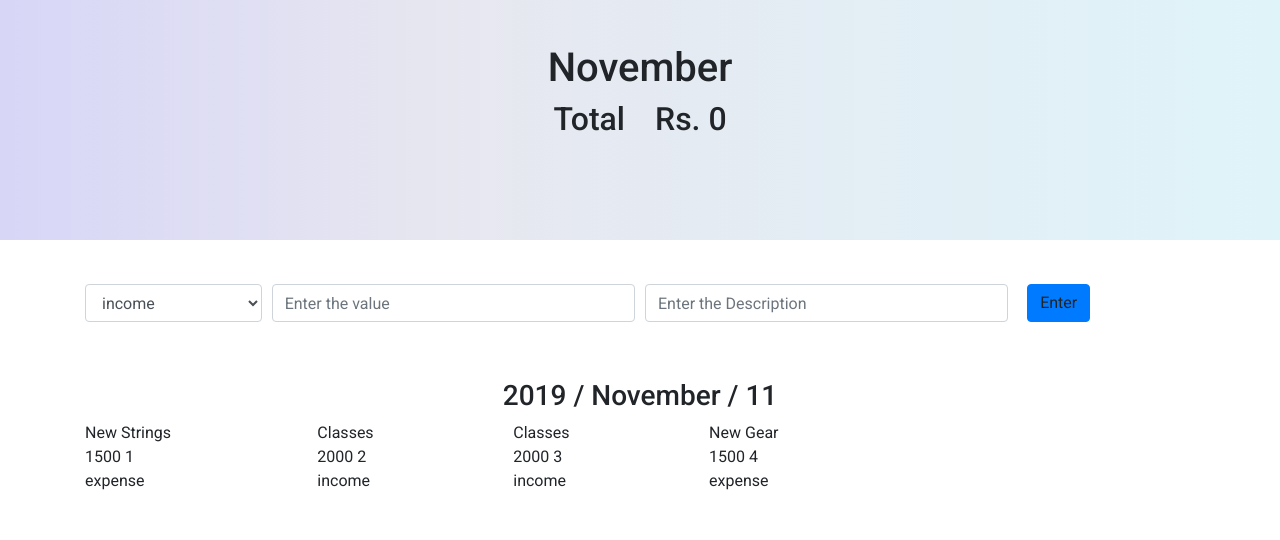
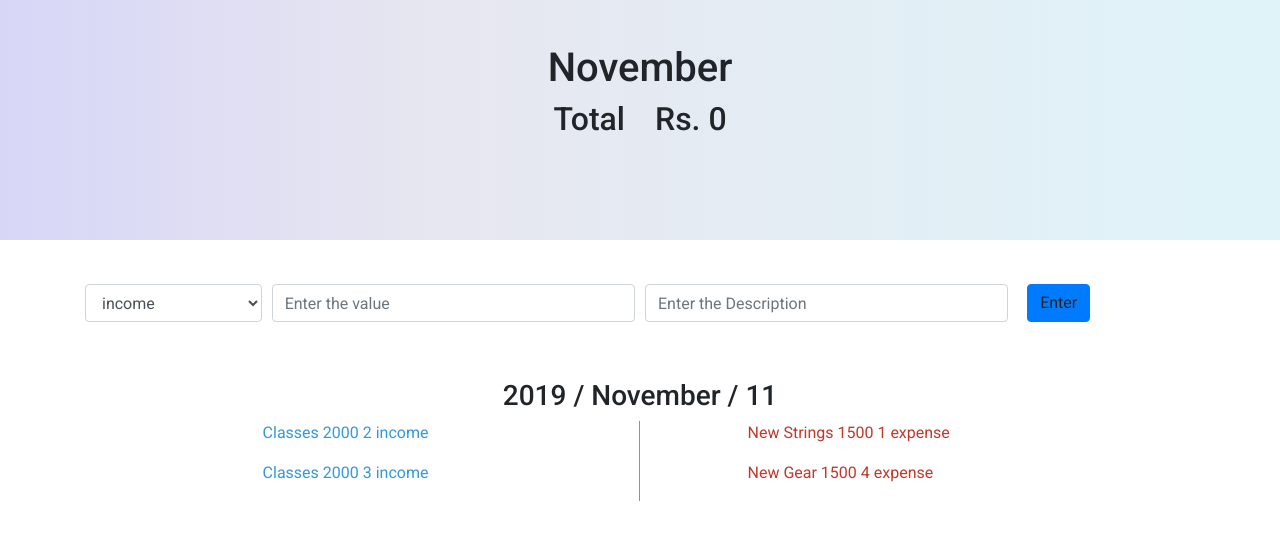
Before and after one commit to cRhettiarachchi/BudgetApp, an Angular app: page / in a window 1280 px wide. Shown: the top 540 px of the page. Built offline with nearby package versions, Linux system fonts and the light colour scheme.

Commit message:
updates to the display section

```diff
--- a/src/app/Budget-component/display-section/display-section.component.css
+++ b/src/app/Budget-component/display-section/display-section.component.css
@@ -0,0 +1,19 @@
+.income:after {
+  content:"";
+  position: absolute;
+  bottom: 0;
+  left: 0;
+  right: 0;
+  height: 100%;
+  border-right: 1px solid #2ecc71;
+  z-index: -1;
+}
+
+.income{
+  padding-left: 16%;
+  color: #3498db;
+}
+
+.exp{
+  color: #c0392b;
+}
--- a/src/app/Budget-component/display-section/display-section.component.html
+++ b/src/app/Budget-component/display-section/display-section.component.html
@@ -1,11 +1,9 @@
-<div class="row content-inc-exp">
-  <div class="all-values" *ngFor="let value of allValues">
-    <div class="col-sm-6 income" *ngIf="value.type === 'income'">
-      <app-value [values]="value"></app-value>
+<div class="all-values" *ngFor="let value of allValues">
+  <div class="col-sm-6 income float-left" *ngIf="value.type === 'income'">
+    <app-value [values]="value"></app-value>
 
-    </div>
-    <div class="col-sm-6 exp" *ngIf="value.type === 'expense'">
-      <app-value [values]="value"></app-value>
-    </div>
+  </div>
+  <div class="col-sm-5 exp float-right" *ngIf="value.type === 'expense'">
+    <app-value [values]="value"></app-value>
   </div>
 </div>
--- a/src/app/Budget-component/display-section/value/value.component.css
+++ b/src/app/Budget-component/display-section/value/value.component.css
@@ -0,0 +1,21 @@
+.income:after {
+  content:"";
+  position: absolute;
+  bottom: 0;
+  left: 0;
+  right: 0;
+  height: 0.5em;
+  border-top: 1px solid #2ecc71;
+  z-index: -1;
+}
+
+.exp:before {
+  content:"";
+  position: absolute;
+  bottom: 0;
+  left: 0;
+  right: 0;
+  height: 0.5em;
+  border-top: 1px solid #d35400;
+  z-index: -1;
+}
```
